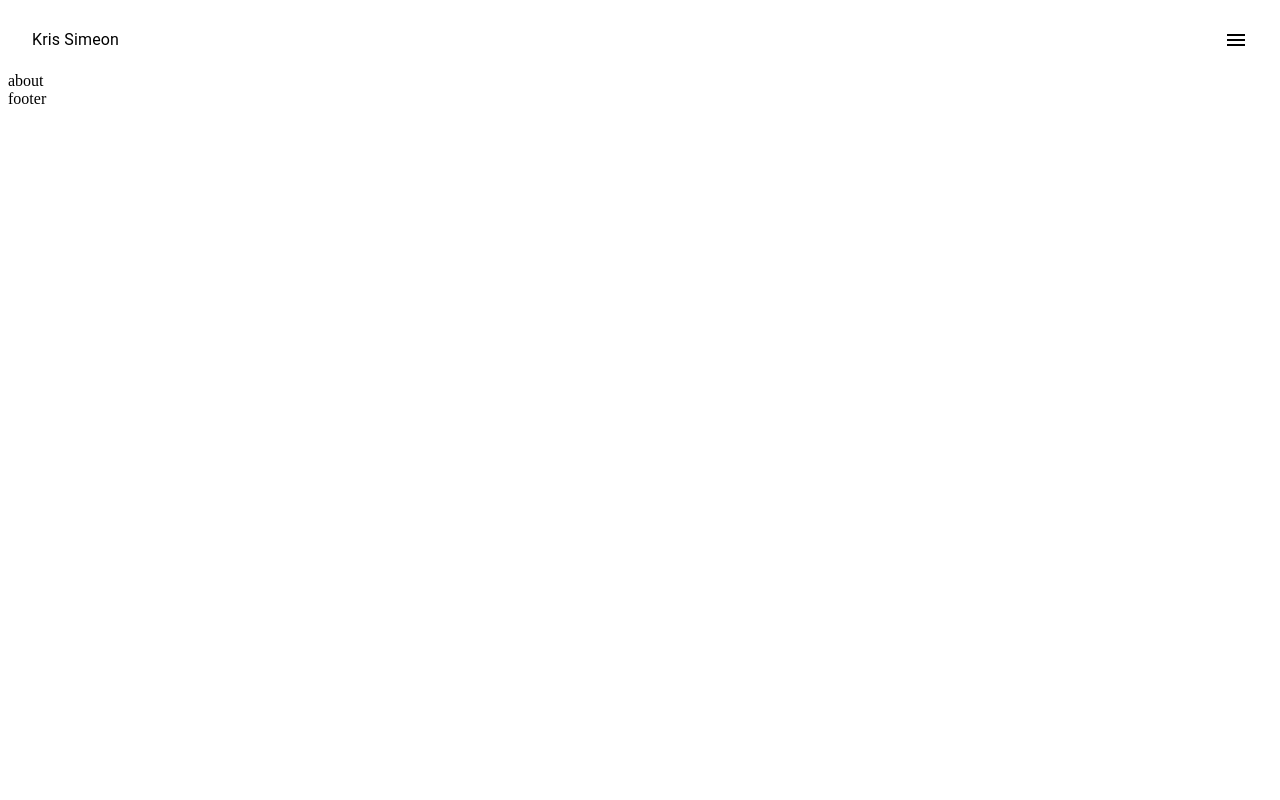
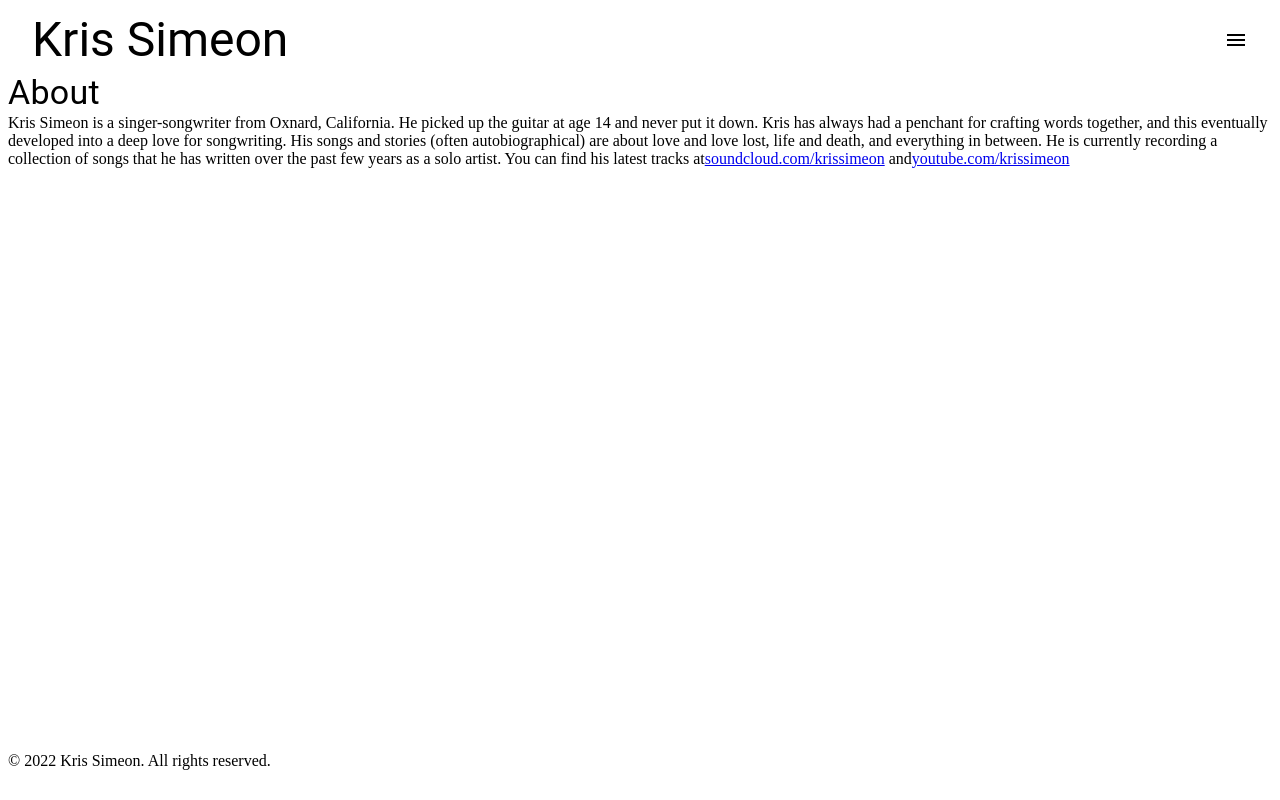
Before and after one commit to DerekEtman/ks_website, a Gatsby site: page /About in a window 1280 px wide. Built offline with nearby package versions, Linux system fonts and the light colour scheme; Gatsby itself is replaced by a stand-in of ours; a web font is replaced by a local one.

Commit message:
[Feat] fixed nav, about page~, splash~

```diff
--- /dev/null
+++ b/gatsby-browser.js
@@ -0,0 +1 @@
+import "@fontsource/antic"
--- a/gatsby-config.js
+++ b/gatsby-config.js
@@ -37,8 +37,9 @@ module.exports = {
   plugins: [{
     resolve: 'gatsby-source-contentful',
     options: {
-      "accessToken": process.env.CONTENTFUL_DELIVERY_API_TOKEN,
-      "spaceId": process.env.CONTENTFUL_SPACE_ID
+      "accessToken": process.env.CONTENTFUL_PREVIEW_API_TOKEN,
+      "spaceId": process.env.CONTENTFUL_SPACE_ID,
+      "host":`preview.contentful.com`
     }
   }, "gatsby-plugin-styled-components", "gatsby-plugin-image", "gatsby-plugin-sitemap", {
     resolve: 'gatsby-plugin-manifest',
--- a/package.json
+++ b/package.json
@@ -17,6 +17,7 @@
   "dependencies": {
     "@emotion/react": "^11.7.1",
     "@emotion/styled": "^11.6.0",
+    "@fontsource/antic": "^4.5.1",
     "@mdx-js/mdx": "^1.6.22",
     "@mdx-js/react": "^1.6.22",
     "@mui/icons-material": "^5.4.1",
--- /dev/null
+++ b/public/__node-manifests/gatsby-source-contentful/hwck2q0z81qo-2v1qOzGWpKyKkUAhg98HQy-2022-02-12T00:23:49.240Z.json
@@ -0,0 +1 @@
+{"node":{"id":"a70f03e7-c559-5584-8999-2fadecedfe93"},"page":{"path":null},"foundPageBy":"none"}
--- /dev/null
+++ b/public/__node-manifests/gatsby-source-contentful/hwck2q0z81qo-6OxPRXoZ8ON3MTv1X2EXbt-2022-02-11T22:32:50.500Z.json
@@ -0,0 +1 @@
+{"node":{"id":"bee2542f-ad9b-5cf1-bf33-9f8747149e3e"},"page":{"path":null},"foundPageBy":"none"}
--- /dev/null
+++ b/src/components/footer/Footer.js
@@ -0,0 +1,26 @@
+import { Grid, Typography } from "@mui/material";
+import React from "react";
+
+const footerContainer = {
+  minHeight: "5vh",
+};
+
+const copyrightText = {
+  width: "100%",
+};
+
+const Footer = () => {
+  return (
+    <footer style={footerContainer}>
+      <Grid container spacing={2}>
+        <Grid item xs="auto" style={copyrightText}>
+          <Typography  variant="p">
+            © 2022 Kris Simeon. All rights reserved.
+          </Typography>
+        </Grid>
+      </Grid>
+    </footer>
+  );
+};
+
+export default Footer;
--- a/src/components/nav/NavBar.js
+++ b/src/components/nav/NavBar.js
@@ -62,9 +62,10 @@ const NavBar = () => {
   `);
 
   return (
+    <header>
       <AppBar position="static" color="transparent" elevation={0}>
         <Toolbar varient="dense">
-        <Typography sx={{ flexGrow: 1 }}>Kris Simeon</Typography>
+          <Typography variant="h3" sx={{ flexGrow: 1 }}>Kris Simeon</Typography>
           <IconButton
             size="large"
             edge="end"
@@ -89,6 +90,7 @@ const NavBar = () => {
           </IconButton>
         </Drawer>
       </AppBar>
+    </header>
   );
 };
 
--- a/src/layouts/DefaultLayout.js
+++ b/src/layouts/DefaultLayout.js
@@ -1,21 +1,23 @@
-import React from "react"
-import NavBar from "../components/nav/NavBar"
+import React from "react";
+import Footer from "../components/footer/Footer";
+import NavBar from "../components/nav/NavBar";
+import "./DefaultLayout.css"
 
-const DefaultLayout = ({children}) => {
 
-    return(
-        <div>
-            <header>
-                <NavBar />
-            </header>
-
-            {children}
-
-            <footer>
-                footer
-            </footer>
-        </div>
-    )
+const main = {
+    minHeight:'85vh',
 }
 
-export default DefaultLayout
+const DefaultLayout = ({ children }) => {
+  return (
+    <div>
+      <NavBar />
+
+      <main style={main}>{children}</main>
+
+      <Footer />
+    </div>
+  );
+};
+
+export default DefaultLayout;
--- a/src/pages/About.js
+++ b/src/pages/About.js
@@ -1,15 +1,31 @@
+import { Grid, Typography } from "@mui/material";
+import { typography } from "@mui/system";
 import React from "react";
 import DefaultLayout from "../layouts/DefaultLayout";
 
-
 const About = () => {
-    return(
-        <DefaultLayout>
-            about
-        </DefaultLayout>
-    )
-}
-
-
+  return (
+    <DefaultLayout>
+      <Grid>
+        <Typography variant="h4">About</Typography>
+        <Typography variant="p">
+          Kris Simeon is a singer-songwriter from Oxnard, California. He picked
+          up the guitar at age 14 and never put it down. Kris has always had a
+          penchant for crafting words together, and this eventually developed
+          into a deep love for songwriting. His songs and stories (often
+          autobiographical) are about love and love lost, life and death, and
+          everything in between. He is currently recording a collection of songs
+          that he has written over the past few years as a solo artist. You can
+          find his latest tracks at
+        </Typography>
+        <a href="https://soundcloud.com/krissimeon">
+          soundcloud.com/krissimeon
+        </a>{" "}
+        and
+        <a href="https://youtube.com/krissimeon">youtube.com/krissimeon</a>
+      </Grid>
+    </DefaultLayout>
+  );
+};
 
 export default About;
--- a/src/pages/index.js
+++ b/src/pages/index.js
@@ -1,11 +1,15 @@
+import { fontFamily } from "@mui/system";
 import * as React from "react"
 import Splash from "../components/Splash"
 import DefaultLayout from "../layouts/DefaultLayout";
 
+const globalStyle = {
+  fontFamily:'antic'
+}
 
 const IndexPage = () => {
   return (
-    <main>
+    <main style={globalStyle}>
       <title>Home Page</title>
       <DefaultLayout>
         <Splash />
```
Also changed, not shown: public/page-data/sq/d/1477444908.json (+1 -1 lines), src/components/Splash.js (+10 -3 lines), src/pages/Contact.js (+11 -8 lines), src/layouts/DefaultLayout.css (added), 2 other files. Lines whose indentation alone changed are shown as unchanged.
